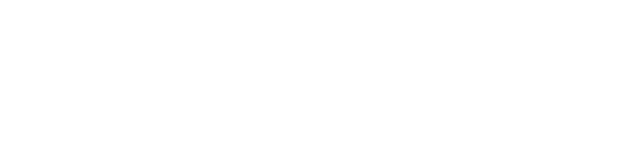
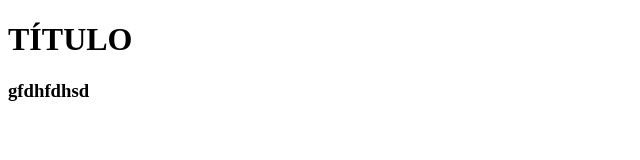
Before and after one commit to IvanVallejo02/daw22-23, a plain HTML site: page index.html in a window 1280 px wide. Shown: the whole page, without its empty margins (0-640 px from the left). Drawn offline with Linux system fonts and the light colour scheme.

Commit message:
Commit 2

```diff
--- a/index.html
+++ b/index.html
@@ -7,6 +7,7 @@
     <title>Document</title>
 </head>
 <body>
-
+    <h1>TÍTULO</h1>
+    <h3>gfdhfdhsd</h3>
 </body>
 </html>
```
